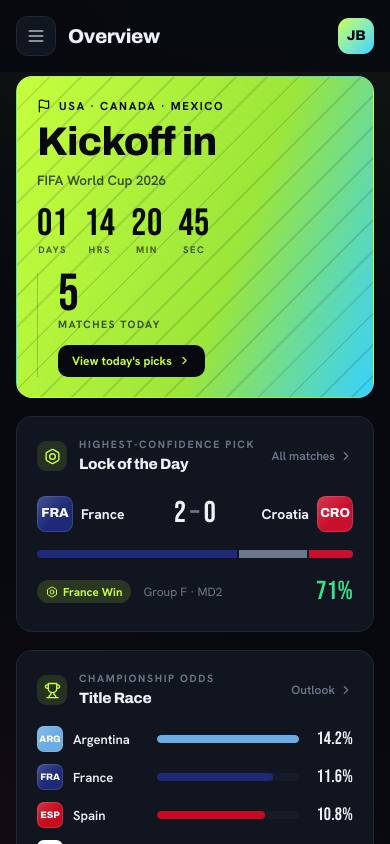
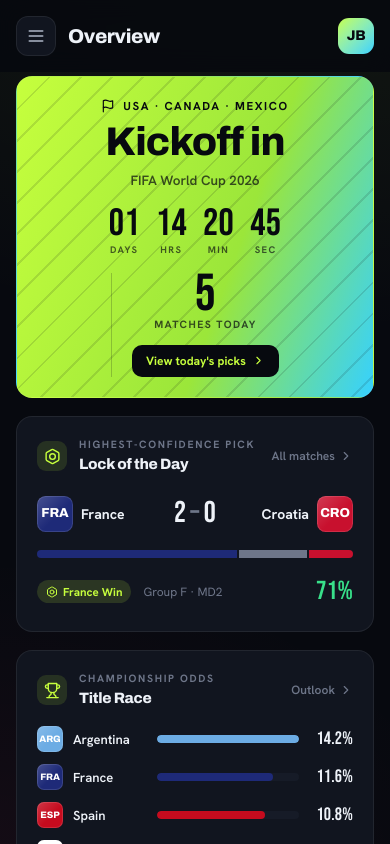
Before and after one commit to JackB2003/World_Cup_Predictor, a Next.js app: page /world-cup/overview in a window 390 px wide. Built offline with nearby package versions, Linux system fonts and the light colour scheme.

Commit message:
Center-align hero card text and timer on mobile
Co-Authored-By: Claude Sonnet 4.6 <noreply@anthropic.com>

```diff
--- a/components/views/overview.tsx
+++ b/components/views/overview.tsx
@@ -63,10 +63,10 @@ export function OverviewView({ data }: { data: WorldCupData }) {
   return (
     <div className="fade-in grid gap-[18px] grid-cols-1 md:grid-cols-[1.5fr_1fr]">
       <div className="card col-span-full overflow-hidden p-0 text-[#07090F]" style={{ background: "linear-gradient(110deg, var(--accent), #9be63a 60%, var(--accent-3))" }}>
-        <div className="flex items-center gap-7 p-7 relative flex-wrap max-md:gap-4 max-md:p-5">
+        <div className="flex items-center gap-7 p-7 relative flex-wrap max-md:gap-4 max-md:p-5 max-md:justify-center">
           <div className="absolute inset-0 opacity-[0.12]" style={{ backgroundImage: "repeating-linear-gradient(135deg, #07090F 0 2px, transparent 2px 22px)" }} />
-          <div className="relative flex-1 min-w-[180px] max-md:min-w-full">
-            <div className="flex items-center gap-2 text-[11.5px] font-extrabold tracking-[0.14em] uppercase">
+          <div className="relative flex-1 min-w-[180px] max-md:min-w-full max-md:text-center">
+            <div className="flex items-center gap-2 text-[11.5px] font-extrabold tracking-[0.14em] uppercase max-md:justify-center">
               <Flag size={14} /> {data.meta.hosts}
             </div>
             <div className="display text-[40px] leading-none my-2">Kickoff in</div>
@@ -75,7 +75,7 @@ export function OverviewView({ data }: { data: WorldCupData }) {
             </div>
           </div>
           <div className="relative"><Countdown to={data.meta.kickoff} /></div>
-          <div className="relative border-l border-[rgba(7,9,15,0.2)] pl-7 max-md:pl-5">
+          <div className="relative border-l border-[rgba(7,9,15,0.2)] pl-7 max-md:pl-5 max-md:text-center">
             <div className="num text-[52px] leading-[0.85]">{data.meta.matchesToday}</div>
             <div className="text-[10.5px] font-extrabold tracking-[0.14em] uppercase opacity-70">Matches today</div>
             <Link href="/picks" className="mt-3 inline-flex items-center gap-1.5 bg-[#07090F] text-(--accent) px-3.5 py-2 rounded-[10px] text-xs font-bold">
```
